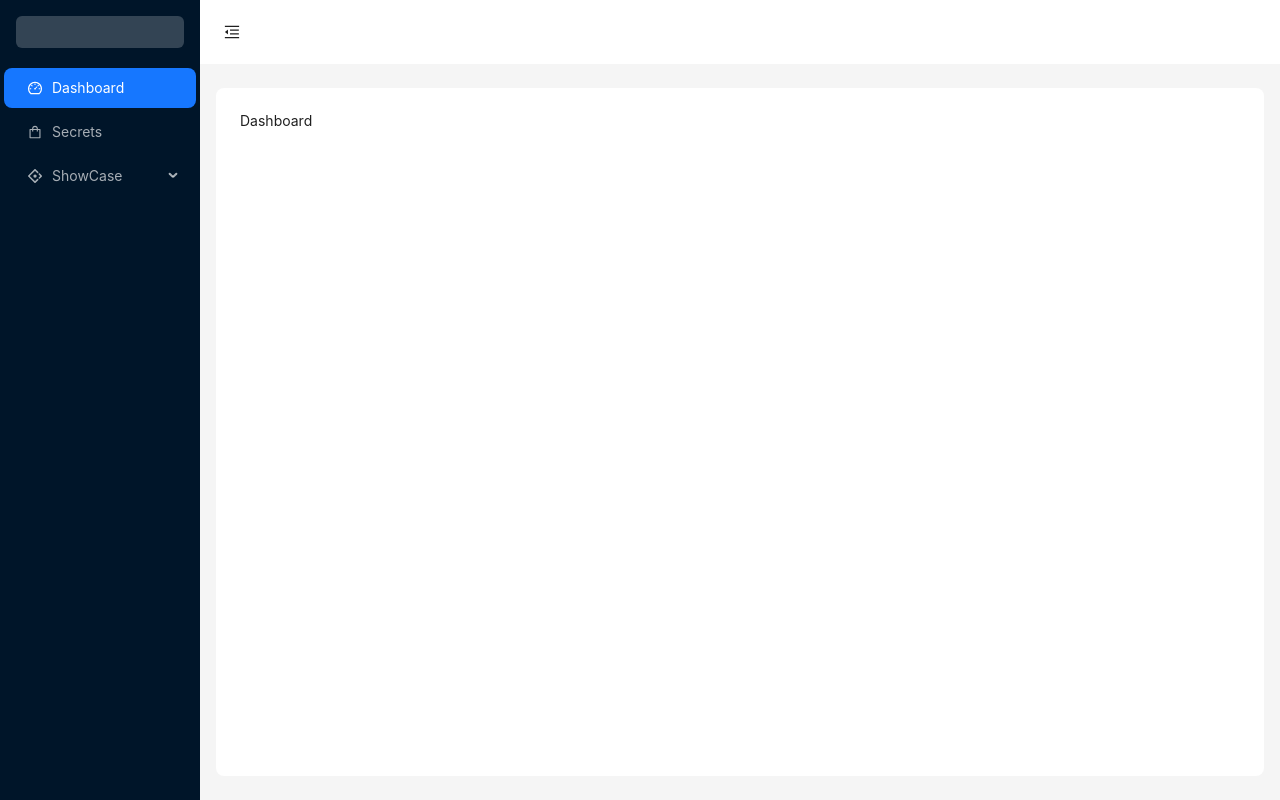
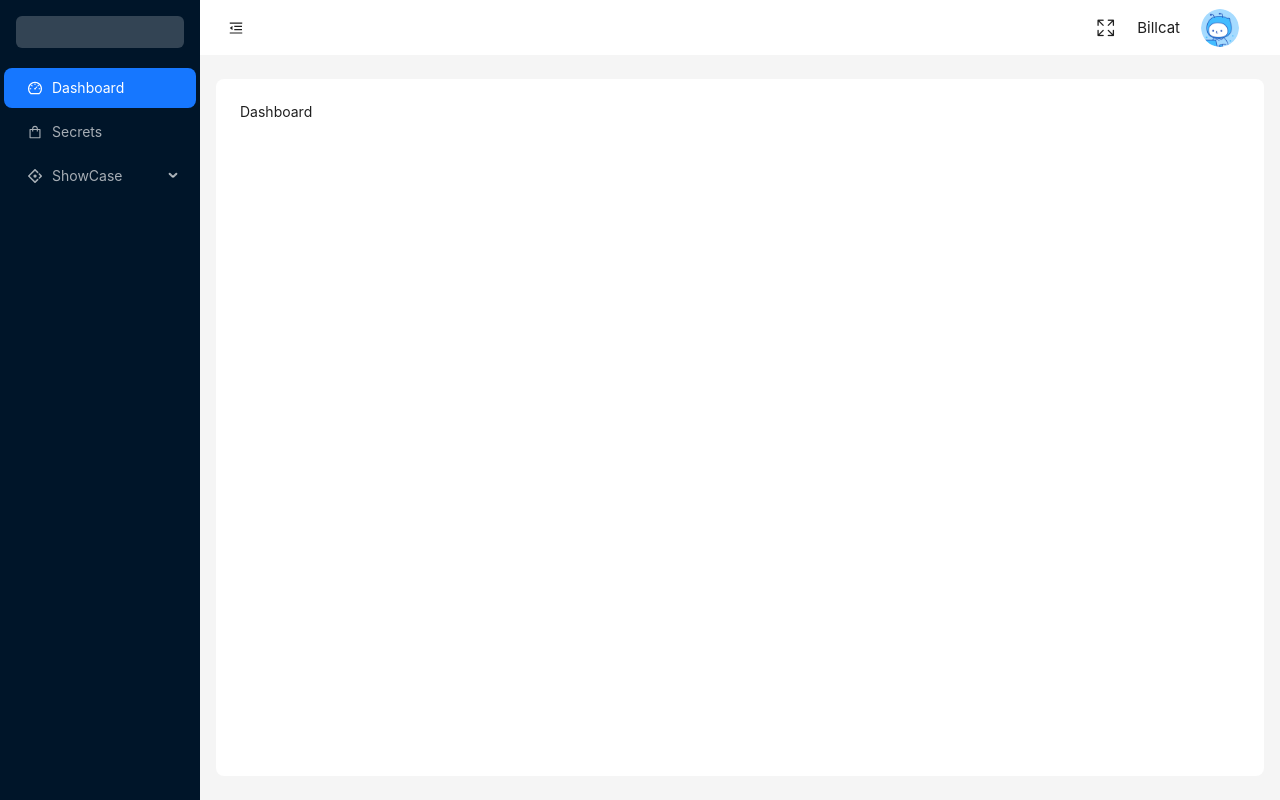
Before and after one commit to billcat-projects/react2024-ant-design-starter, a React (Vite) app: page /login in a window 1280 px wide. Both pictures are taken after a click on the button "Login". Built offline with nearby package versions, Linux system fonts and the light colour scheme.

Commit message:
:construction: Header, Fullscreen, UserAvatar

```diff
--- a/package.json
+++ b/package.json
@@ -16,7 +16,8 @@
     "dayjs": "1.11.10",
     "react": "^18.2.0",
     "react-dom": "^18.2.0",
-    "react-router-dom": "6.22.3"
+    "react-router-dom": "6.22.3",
+    "screenfull": "6.0.2"
   },
   "devDependencies": {
     "@types/node": "20.12.3",
@@ -28,6 +29,7 @@
     "eslint": "^8.57.0",
     "eslint-plugin-react-hooks": "^4.6.0",
     "eslint-plugin-react-refresh": "^0.4.6",
+    "less": "4.2.0",
     "typescript": "^5.2.2",
     "vite": "^5.2.0"
   }
--- a/src/layouts/Header/index.tsx
+++ b/src/layouts/Header/index.tsx
@@ -1,21 +1,26 @@
 import { MenuFoldOutlined, MenuUnfoldOutlined, } from '@ant-design/icons'
 import { Button, Layout } from 'antd'
+import Fullscreen from '@/layouts/Header/components/Fullscreen.tsx'
+import AvatarIcon from '@/layouts/Header/components/AvatarIcon.tsx'
 
 const { Header } = Layout
 
 export default function LayoutHeader({collapsed, setCollapsed, colorBgContainer}) {
   return (
-    <Header style={{ padding: 0, background: colorBgContainer }}>
-      <Button
-        type="text"
-        icon={collapsed ? <MenuUnfoldOutlined /> : <MenuFoldOutlined />}
-        onClick={() => setCollapsed(!collapsed)}
-        style={{
-          fontSize: '16px',
-          width: 64,
-          height: 64,
-        }}
-      />
+    <Header style={{ background: colorBgContainer }}>
+      <div className="header-lf">
+        <Button
+          type="text"
+          className="btn-on-header"
+          icon={collapsed ? <MenuUnfoldOutlined /> : <MenuFoldOutlined />}
+          onClick={() => setCollapsed(!collapsed)}
+        />
+      </div>
+      <div className="header-ri">
+        <Fullscreen />
+        <span className="username">Billcat</span>
+        <AvatarIcon/>
+      </div>
     </Header>
   )
 }
--- a/src/layouts/MainLayout.css
+++ /dev/null
@@ -1,6 +0,0 @@
-.demo-logo-vertical {
-  height: 32px;
-  margin: 16px;
-  background: rgba(255,255,255,.2);
-  border-radius: 6px;
-}
--- /dev/null
+++ b/src/layouts/MainLayout.less
@@ -0,0 +1,51 @@
+.demo-logo-vertical {
+  height: 32px;
+  margin: 16px;
+  background: rgba(255,255,255,.2);
+  border-radius: 6px;
+}
+
+
+.ant-layout-header {
+  display: flex;
+  align-items: center;
+  justify-content: space-between;
+  height: 55px;
+  padding: 0 40px 0 20px;
+  background-color: #fff !important;
+  border-color: #f6f6f6 !important;
+
+  .btn-on-header{
+    &:hover, &:active {
+      background: none !important;
+    }
+  }
+
+  .header-lf {
+    display: flex;
+    align-items: center;
+    .collapsed {
+      margin-right: 20px;
+      font-size: 18px;
+      cursor: pointer;
+      transition: color 0.3s;
+    }
+  }
+  .header-ri {
+    display: flex;
+    align-items: center;
+    .icon-style {
+      margin-right: 22px;
+      font-size: 19px;
+      line-height: 19px;
+      cursor: pointer;
+    }
+    .username {
+      margin: 0 20px 0 0;
+      font-size: 15px;
+    }
+    .ant-avatar {
+      cursor: pointer;
+    }
+  }
+}
--- a/src/layouts/MainLayout.tsx
+++ b/src/layouts/MainLayout.tsx
@@ -1,7 +1,7 @@
 import { Outlet } from 'react-router-dom'
 import React, { useState } from 'react'
 import { Layout, theme } from 'antd'
-import './MainLayout.css'
+import './MainLayout.less'
 import { SideMenu } from '@/layouts/Menu'
 import LayoutHeader from '@/layouts/Header'
 
```
Also changed, not shown: 1 other file (tests, documents, lock files or other folders).
